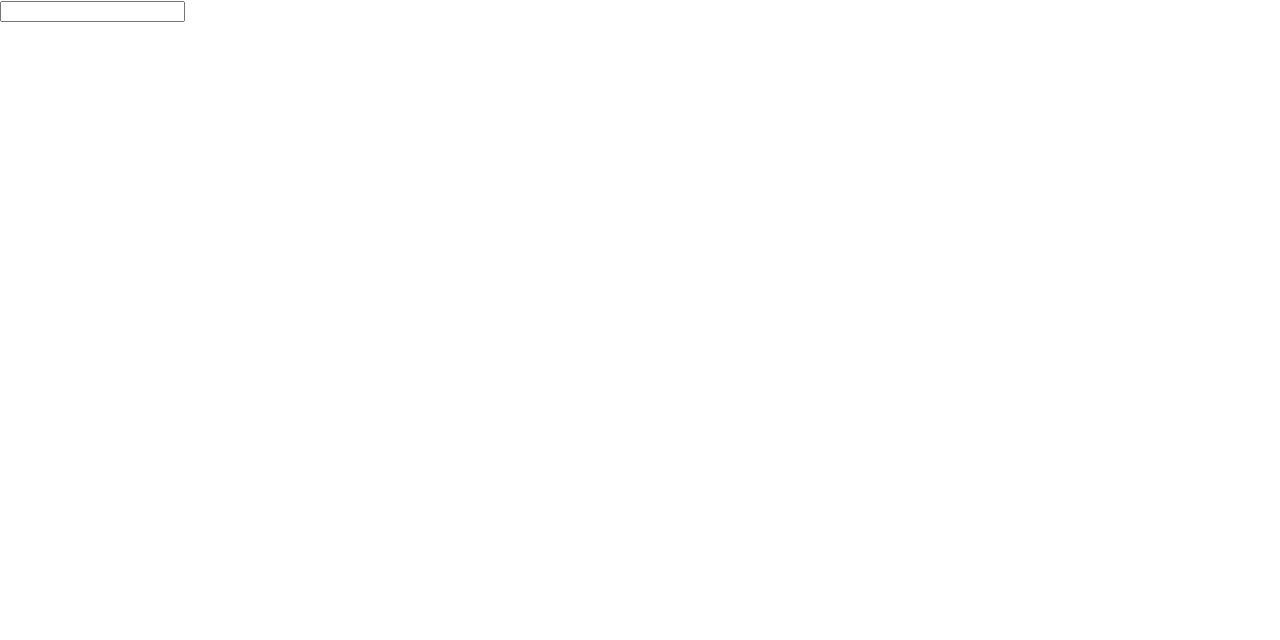
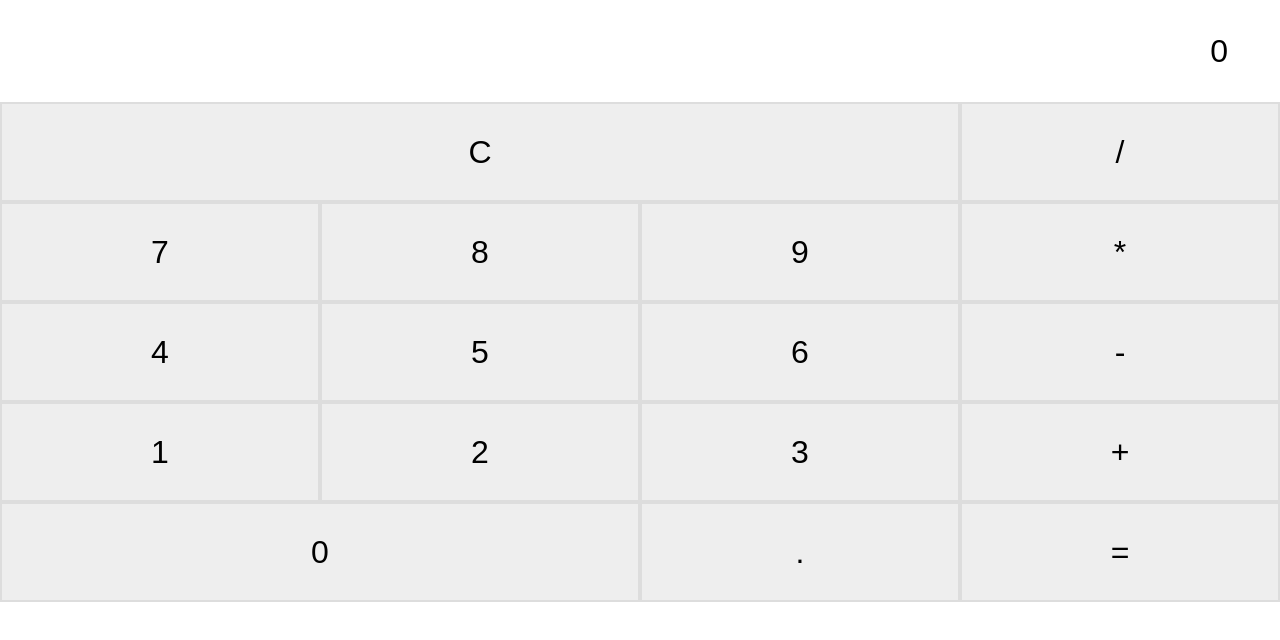
Before and after one commit to alexeiscript/calculator, a React (Create React App) app: page / in a window 1280 px wide. Shown: the top 640 px of the page. Built offline with nearby package versions, Linux system fonts and the light colour scheme.

Commit message:
calculation, styling

```diff
--- a/src/App.js
+++ b/src/App.js
@@ -1,18 +1,76 @@
 import React, {Component} from 'react';
+import Button from './components/Button';
+import './css/style.css';
 
 class App extends Component {
   constructor(props) {
     super(props);
 
     this.state = {
-      current: '',
-      previous: []
+      current: '0',
+      previous: [],
+      nextIsReset: false
     }
   }
+
+  reset = () => {
+    this.setState({current: '0', previous: [], nextIsReset: false});
+  }
+
+  addToCurrent = (symbol) => {
+    console.log("symbol");
+    if(["/", "-", "+", "*"].indexOf(symbol) > -1) {
+      let {previous} = this.state;
+      previous.push(this.state.current + symbol);
+      this.setState({previous, nextIsReset: true});
+    } else {
+      if ((this.state.current === "0" && symbol !== ".") || this.state.nextIsReset) {
+        this.setState({current: symbol, nextIsReset: false});
+      } else {
+        this.setState({current: this.state.current + symbol});
+      }
+    }
+  }
+
+  calculate = (symbol) => {
+    let {current, previous, nextIsReset} = this.state;
+    if (previous.length > 0) {
+      current = eval(String(previous[previous.length - 1] + current));
+      this.setState({current, previous: [], nextIsReset: true});
+    }
+  }
+
   render() {
+    const buttons = [
+      {symbol: 'C', cols: 3, action: this.reset},
+      {symbol: '/', cols: 1, action: this.addToCurrent},
+      {symbol: '7', cols: 1, action: this.addToCurrent},
+      {symbol: '8', cols: 1, action: this.addToCurrent},
+      {symbol: '9', cols: 1, action: this.addToCurrent},
+      {symbol: '*', cols: 1, action: this.addToCurrent},
+      {symbol: '4', cols: 1, action: this.addToCurrent},
+      {symbol: '5', cols: 1, action: this.addToCurrent},
+      {symbol: '6', cols: 1, action: this.addToCurrent},
+      {symbol: '-', cols: 1, action: this.addToCurrent},
+      {symbol: '1', cols: 1, action: this.addToCurrent},
+      {symbol: '2', cols: 1, action: this.addToCurrent},
+      {symbol: '3', cols: 1, action: this.addToCurrent},
+      {symbol: '+', cols: 1, action: this.addToCurrent},
+      {symbol: '0', cols: 2, action: this.addToCurrent},
+      {symbol: '.', cols: 1, action: this.addToCurrent},
+      {symbol: '=', cols: 1, action: this.addToCurrent},
+    ];
+
     return (
       <div className="App">
+        {this.state.previous.length > 0 ?
+          <div className="floaty-last">{this.state.previous[this.state.previous.length - 1]}</div>
+          : null
+        }
         <input className="result" type="text" value={this.state.current} />
+        {buttons.map((btn, i) => {
+          return <Button key={i} symbol={btn.symbol} cols={btn.cols} action={(symbol) => btn.action(symbol)} />
+        })}
       </div>
     );
   }
--- /dev/null
+++ b/src/components/Button.js
@@ -0,0 +1,13 @@
+import React, {Component} from 'react';
+
+class Button extends Component {
+    render() {
+        return (
+            <div className={`column-${this.props.cols}`}>
+                <button className="calc-button" onClick={() => this.props.action(this.props.symbol)}>{this.props.symbol}</button>
+            </div>
+        )
+    }
+}
+
+export default Button;
--- /dev/null
+++ b/src/css/style.css
@@ -0,0 +1,42 @@
+.column-3 {
+    width: 75%;
+    float: left;
+}
+
+.column-2 {
+    width: 50%;
+    float: left;
+}
+
+.column-1 {
+    width: 25%;
+    float: left;
+}
+
+button.calc-button {
+    width: 100%;
+    height: 100px;
+    border: 2px solid #ddd;
+    background: #eee;
+    font-size: 32px;
+}
+
+input.result {
+    height: 100px;
+    width: auto;
+    max-width: 100vw;
+    border: none;
+    text-align: right;
+    font-size: 32px;
+    position: relative;
+    float: right;
+    margin-right: 50px;
+}
+
+.floaty-last {
+    position: absolute;
+    right: 50px;
+    z-index: 1;
+    top: 10px;
+    color: rgb(138, 136, 136);
+}
```
